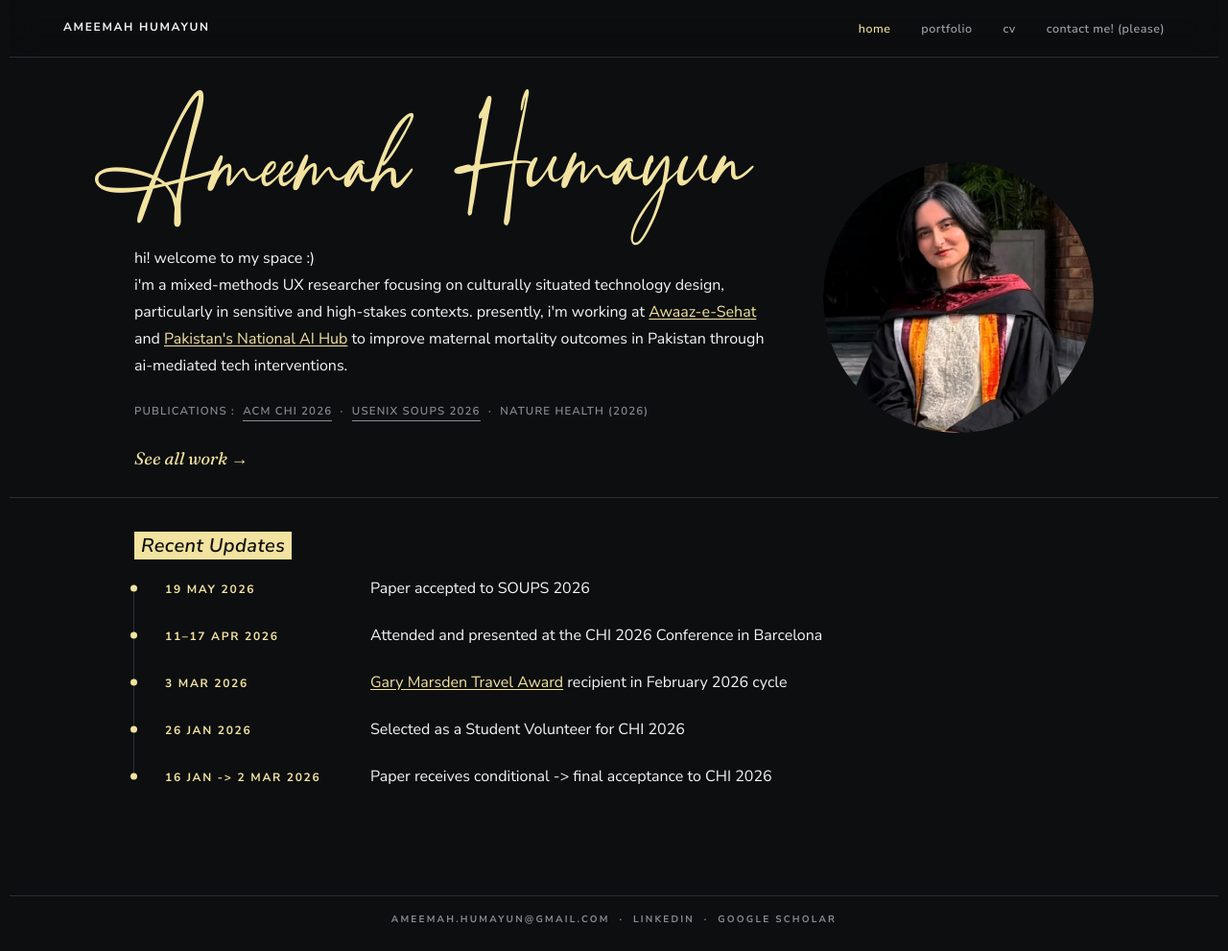
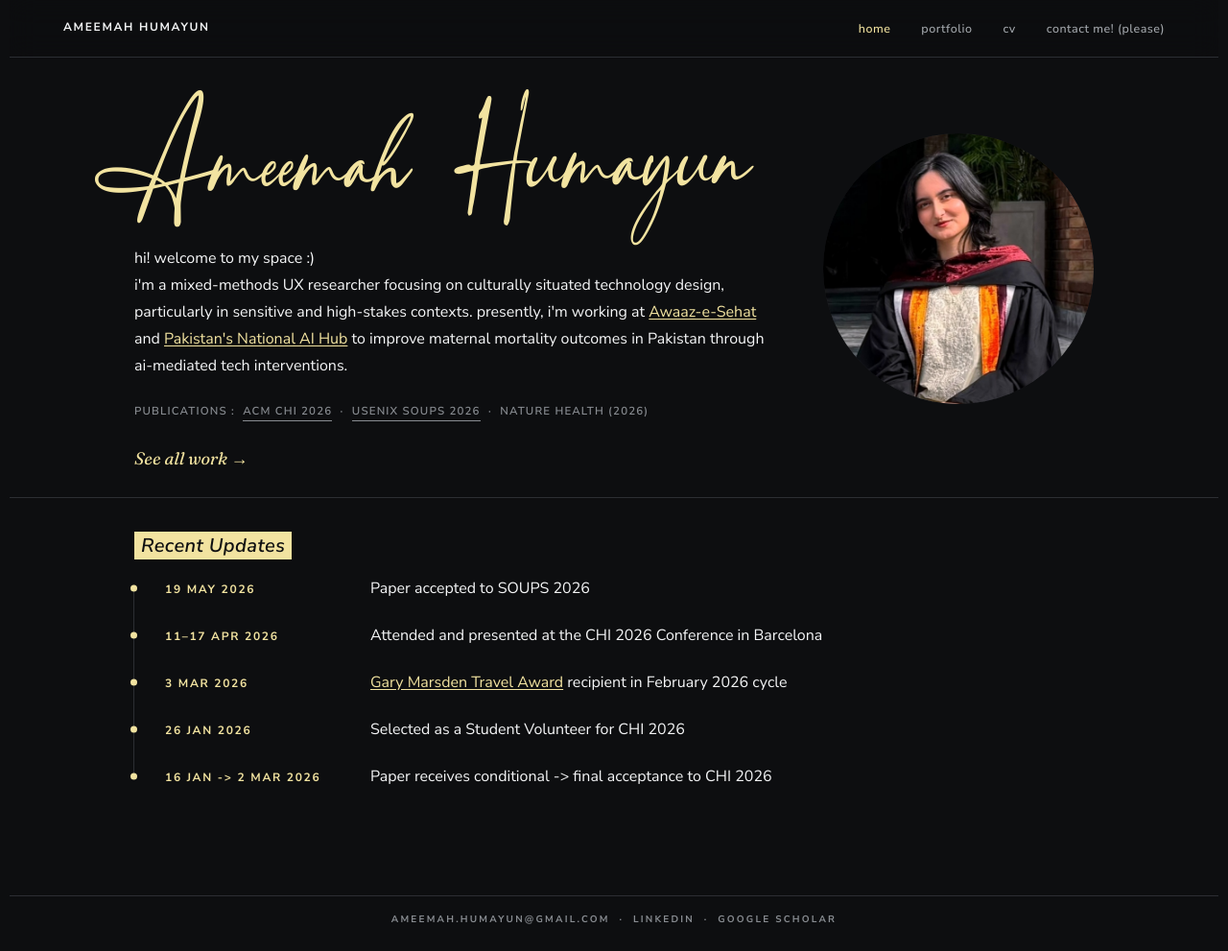
Before and after one commit to ameemahumayun/ameemahumayun.github.io, a Jekyll site: the page built from index.html, in a window 1280 px wide and 991 px high. Shown: the whole window at 96% size. Built offline with Jekyll 4.4.1, drawn with Linux system fonts in a browser that asks for light colours.

Commit message:
Move circular avatar up 30px more

```diff
--- a/assets/css/components.css
+++ b/assets/css/components.css
@@ -209,7 +209,7 @@
 .hero__avatar--round {
   aspect-ratio: 1 / 1;
   border-radius: 50%;
-  margin-top: 4.7925rem;
+  margin-top: 2.9175rem;
   border: none;
   object-position: center 15%;
 }
```
